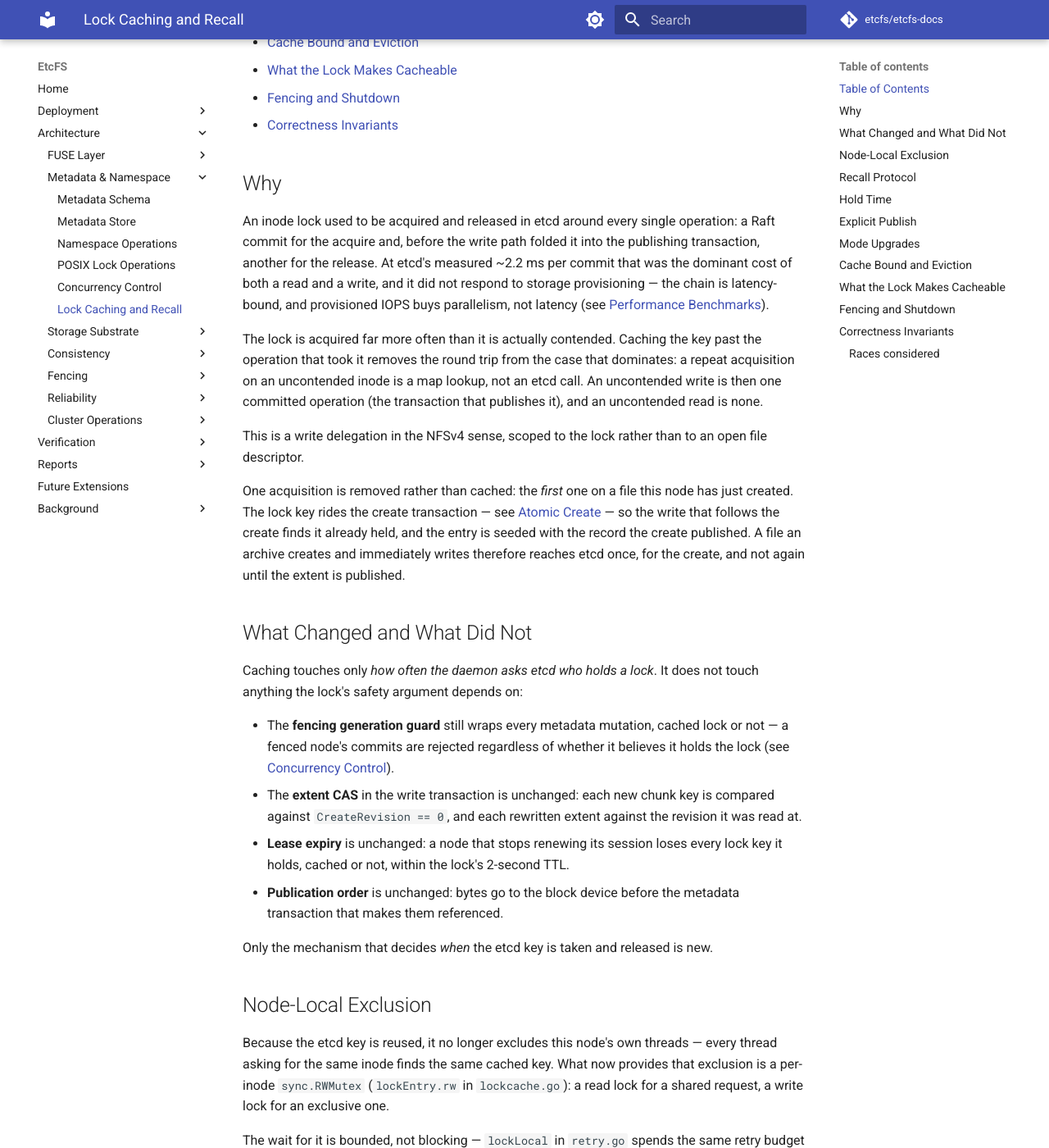
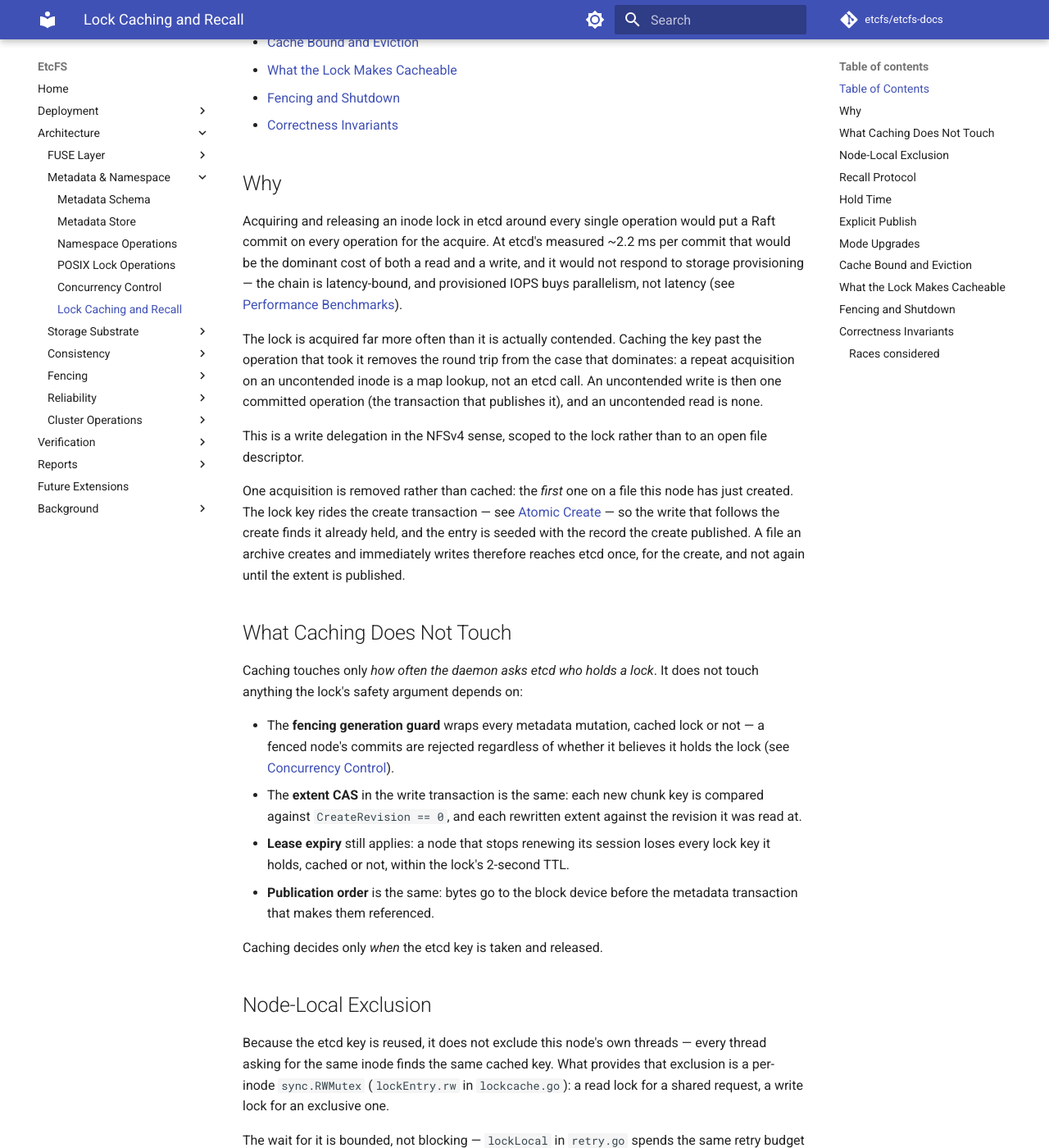
Before and after one commit to etcfs/etcfs-docs, an MkDocs documentation site: the page built from docs/architecture/metadata/lock-caching.md, in a window 1280 px wide and 1400 px high, scrolled down 620 px. Shown: the whole window at 82% size. Built offline with MkDocs 1.6.1 and Material for MkDocs 9.7.7, drawn with Linux system fonts in a browser that asks for light colours; comment, search, counter and statistics services are not loaded; some of the changed text lies outside the part shown.

Commit message:
docs(lock-caching): removed version history and documented that a lost lease demotes the entry

```diff
--- a/docs/architecture/metadata/lock-caching.md
+++ b/docs/architecture/metadata/lock-caching.md
@@ -11,7 +11,7 @@ which entry to evict), `internal/ipc/retry.go` (`lockInode`),
 ## Table of Contents
 
 - [Why](#why)
-- [What Changed and What Did Not](#what-changed-and-what-did-not)
+- [What Caching Does Not Touch](#what-caching-does-not-touch)
 - [Node-Local Exclusion](#node-local-exclusion)
 - [Recall Protocol](#recall-protocol)
 - [Hold Time](#hold-time)
@@ -24,11 +24,10 @@ which entry to evict), `internal/ipc/retry.go` (`lockInode`),
 
 ## Why
 
-An inode lock used to be acquired and released in etcd around every single
-operation: a Raft commit for the acquire and, before the write path folded it
-into the publishing transaction, another for the release. At etcd's measured
-~2.2 ms per commit that was the dominant cost of both a read and a write, and
-it did not respond to storage provisioning — the chain is latency-bound, and
+Acquiring and releasing an inode lock in etcd around every single operation
+would put a Raft commit on every operation for the acquire. At etcd's measured
+~2.2 ms per commit that would be the dominant cost of both a read and a write,
+and it would not respond to storage provisioning — the chain is latency-bound, and
 provisioned IOPS buys parallelism, not latency (see
 [Performance Benchmarks](../reliability/performance-benchmarks.md)).
 
@@ -49,31 +48,30 @@ seeded with the record the create published. A file an archive creates and
 immediately writes therefore reaches etcd once, for the create, and not again
 until the extent is published.
 
-## What Changed and What Did Not
+## What Caching Does Not Touch
 
 Caching touches only *how often the daemon asks etcd who holds a lock*. It
 does not touch anything the lock's safety argument depends on:
 
-- The **fencing generation guard** still wraps every metadata mutation,
+- The **fencing generation guard** wraps every metadata mutation,
   cached lock or not — a fenced node's commits are rejected regardless of
   whether it believes it holds the lock (see
   [Concurrency Control](concurrency-control.md#fencing-generations)).
-- The **extent CAS** in the write transaction is unchanged: each new chunk
+- The **extent CAS** in the write transaction is the same: each new chunk
   key is compared against `CreateRevision == 0`, and each rewritten extent
   against the revision it was read at.
-- **Lease expiry** is unchanged: a node that stops renewing its session loses
+- **Lease expiry** still applies: a node that stops renewing its session loses
   every lock key it holds, cached or not, within the lock's 2-second TTL.
-- **Publication order** is unchanged: bytes go to the block device before the
+- **Publication order** is the same: bytes go to the block device before the
   metadata transaction that makes them referenced.
 
-Only the mechanism that decides *when* the etcd key is taken and released is
-new.
+Caching decides only *when* the etcd key is taken and released.
 
 ## Node-Local Exclusion
 
-Because the etcd key is reused, it no longer excludes this node's own
+Because the etcd key is reused, it does not exclude this node's own
 threads — every thread asking for the same inode finds the same cached key.
-What now provides that exclusion is a per-inode `sync.RWMutex` (`lockEntry.rw`
+What provides that exclusion is a per-inode `sync.RWMutex` (`lockEntry.rw`
 in `lockcache.go`): a read lock for a shared request, a write lock for an
 exclusive one.
 
@@ -81,8 +79,7 @@ The wait for it is bounded, not blocking — `lockLocal` in `retry.go` spends
 the same retry budget every other contended operation on the data path uses
 (`lockAttempts` attempts, `TryLock`/`TryRLock` each time), and gives up with
 `ErrConflict` rather than waiting forever. A thread that cannot get the local
-lock in budget produces the same `EAGAIN` the etcd-side conflict used to
-produce before caching existed.
+lock in budget produces the same `EAGAIN` an etcd-side conflict produces.
 
 The mutex and the etcd key have to name the same inode for the same reason a
 DLM lock resource is a singleton per resource: every caller of that inode
@@ -245,9 +242,9 @@ A batch rather than one victim because a release is a Raft commit and one
 transaction of 64 deletes costs what one delete costs. It matters for a workload
 whose working set is far larger than the cache: an unpacking archive touches
 80,000 inodes against 4,096 entries, so it evicts one inode for every new one
-and used to pay that commit per file. Between sweeps the cache sits under its
-bound by up to a batch, which is 1.6% of it — the bound was already a target
-rather than an invariant in the other direction.
+and would otherwise pay that commit per file. Between sweeps the cache sits
+under its bound by up to a batch, which is 1.6% of it; the bound is a target
+rather than an invariant in both directions.
 
 One rule makes the batch safe to hold at all: an entry's `keyMu` is only ever
 taken by a caller that already holds that entry's `rw`, and every path that
@@ -255,8 +252,8 @@ wants a *second* entry takes its `rw` with `TryLock` — the eviction sweep when
 it claims its victims, and `drainBuffers` when it publishes another inode's
 buffer under memory pressure. Two such callers therefore cannot each end up
 waiting on what the other holds: whichever claimed an entry first, the other
-skips it. Batching is what made this load-bearing, since a single release never
-held more than one entry at a time.
+skips it. The rule matters because of batching: a single release holds one
+entry at a time, a batch holds up to 64.
 
 Batching changes nothing about what a key stands for. Each key is still deleted
 individually, still by exact holder token, and everything owed before a key may
@@ -322,7 +319,10 @@ as the lease it was written under. If that lease is gone — expired during a
 partition, or revoked — etcd deleted the key with it and a peer may already
 hold the inode, so `ensureLockKey` compares the lease this entry's key was
 written under against the session's current lease on every operation, and
-drops both the key and the snapshot when they differ. That check is a mutex
+drops both the key and the snapshot when they differ (`keyLostLocked`). The
+entry itself stays in the cache, demoted exactly as a recall leaves it; its
+buffered writes are discarded and their blocks returned to the arena, and the
+operation that noticed goes on to acquire a fresh key. That check is a mutex
 and a channel poll, no round trip, and it is what bounds how long a
 partitioned node can answer from its own caches: the lock session's 2-second
 TTL, not the self-fencing watchdog's much longer window.
@@ -338,7 +338,7 @@ the lock cannot have changed what the snapshot describes — which is why a
 stale read needs the session to be gone, and the session being gone is what
 clears the cache.
 
-The kernel's own caching of file data is now governed by the same lock. An open
+The kernel's own caching of file data is governed by the same lock. An open
 — or a create, which hands back an open descriptor — is answered with `keep_cache = 1` and `direct_io = 0` when this node can
 guarantee it will be able to take those pages back — which means page caching is
 enabled and a client is connected to carry the invalidation — and the daemon
@@ -382,9 +382,8 @@ anyway but only after the process had already stopped answering.
 
 ## Correctness Invariants
 
-Two bugs were found and fixed while building this (not left as known
-limitations — both are closed in the current code, kept here as the
-properties a future change to this file must not reintroduce):
+These are the properties the cache depends on, and a change to this code must
+keep each of them:
 
 1. **An entry must never be removed while an operation is using it.**
    Removing a busy entry lets a second caller build a fresh entry for the
@@ -510,9 +509,6 @@ that buries an extent, and a write that splits one in two;
 `TestIntegration_MutationsThatDoNotPublishDropTheCache` checks that a mutation
 which does not publish leaves nothing cached behind.
 
-Both were caught by review before being benchmarked or shipped, not by a
-failure in the field — there was no failure in the field, since the code had
-not run outside tests. `internal/ipc/lockcache_test.go` has one test per
-invariant (`TestRecallKeepsTheEntryInTheCache`,
-`TestEvictedEntryIsNotCurrent`), so a regression fails fast rather than
-waiting for a multi-node race to surface it.
+`internal/ipc/lockcache_test.go` pins the first two invariants with one test
+each (`TestRecallKeepsTheEntryInTheCache`, `TestEvictedEntryIsNotCurrent`), so a
+regression fails fast rather than waiting for a multi-node race to surface it.
```
